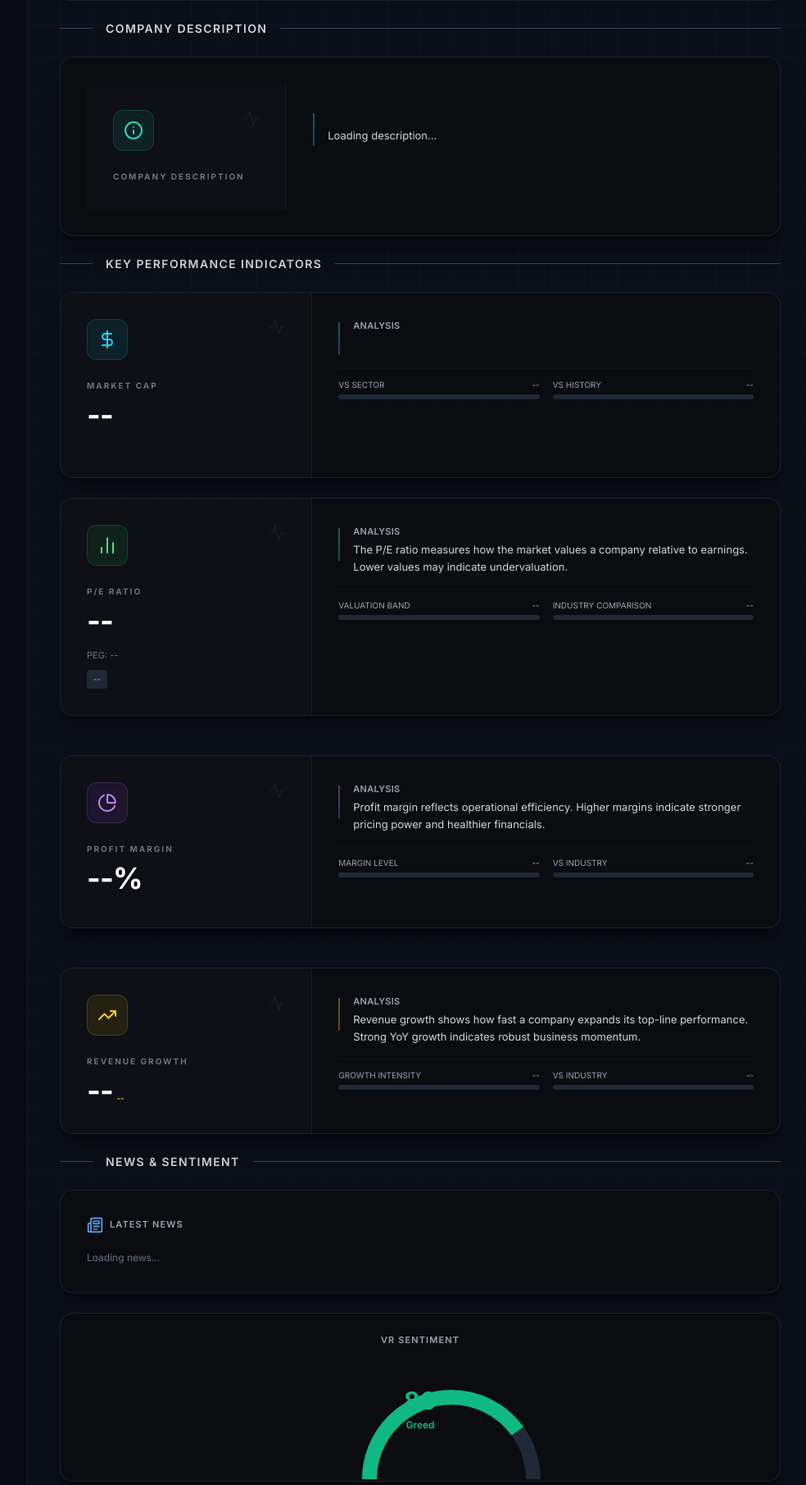
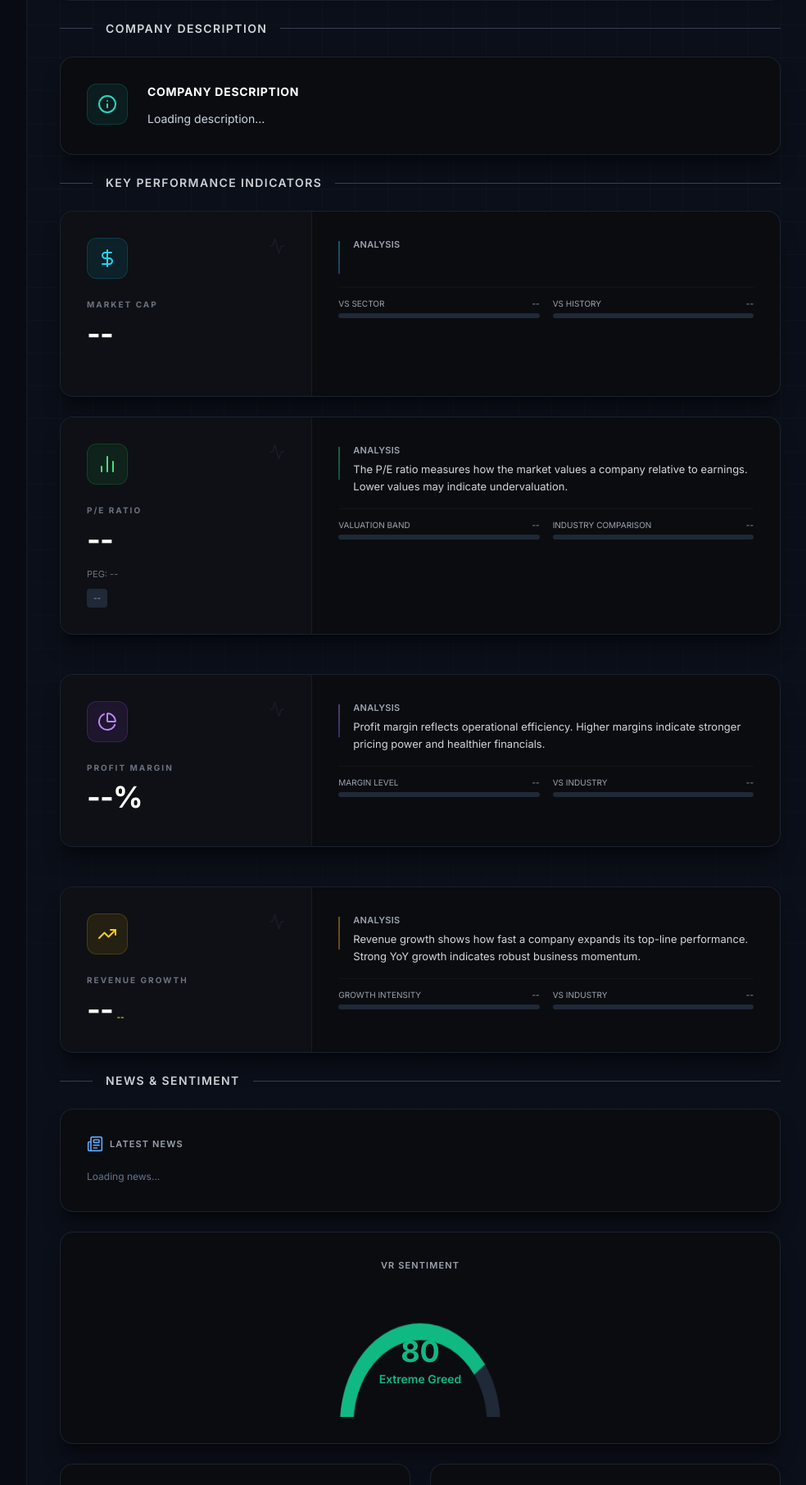
Before and after one commit to larsender1/valueradar, a Flask app: template templates/dashboard.html in a window 1280 px wide. Shown: the part 650-2461 px from the top of the page at 82% size, without its empty margins (287-1271 px from the left). Run offline with Flask 3, Linux system fonts and the light colour scheme; the template is opened without the code that fills it, so the values that code supplies are empty; some libraries are stand-ins or nearby versions.

Commit message:
Refined VR Sentiment gauge layout, alignment, sizing and center positioning

```diff
--- a/templates/dashboard.html
+++ b/templates/dashboard.html
@@ -317,54 +317,45 @@
                     <div class="h-[1px] bg-gray-700 flex-1"></div>
                 </div>
 
-                <!-- COMPANY DESCRIPTION – MARKET CAP STYLE -->
-                <div class="group relative w-full mt-10">
-                    <!-- Glow -->
+                <!-- COMPANY DESCRIPTION – FULL WIDTH (Aligned Left Like Market Cap) -->
+                <div class="group relative w-full mt-6">
                     <div class="absolute -inset-0.5 rounded-2xl bg-gradient-to-r from-teal-400 to-blue-500
         opacity-0 group-hover:opacity-20 blur-xl transition-opacity duration-700"></div>
 
                     <div class="relative bg-[#0b0c10] border border-gray-800/80 rounded-2xl
-        flex flex-col lg:flex-row overflow-hidden transition-all duration-300
+        flex flex-col overflow-hidden transition-all duration-300
         group-hover:border-gray-700/80 group-hover:-translate-y-1
         shadow-xl shadow-black/40 p-8">
 
-                        <!-- GRID Overlay -->
-                        <div class="absolute inset-0 bg-[linear-gradient(rgba(255,255,255,0.02)_1px,transparent_1px),
+                        <!-- GRID BACKGROUND -->
+                        <div class="absolute inset-0
+            bg-[linear-gradient(rgba(255,255,255,0.02)_1px,transparent_1px),
             linear-gradient(90deg,rgba(255,255,255,0.02)_1px,transparent_1px)]
             bg-[size:30px_30px] opacity-40 pointer-events-none"></div>
 
-                        <!-- LEFT -->
-                        <div class="relative z-10 lg:w-[30%] flex flex-col justify-between
-            border-b lg:border-b-0 lg:border-r border-gray-800/50 bg-[#0e1015] p-6 lg:p-8">
-
-                            <div class="flex justify-between items-start mb-6">
-                                <div class="p-3 rounded-xl bg-teal-500/10 border border-teal-500/20 shadow-inner">
-                                    <i data-lucide="info" class="w-6 h-6 text-teal-400"></i>
-                                </div>
-                                <i data-lucide="activity" class="w-5 h-5 text-gray-800 opacity-50"></i>
-                            </div>
-
-                            <h3 class="text-[10px] font-bold text-gray-500 uppercase tracking-[0.2em]">
-                                Company Description
-                            </h3>
-                        </div>
-
-                        <!-- RIGHT -->
-                        <div class="relative z-10 flex-1 p-6 lg:p-8">
-                            <div class="flex gap-4">
-                                <div class="hidden sm:block mt-1">
-                                    <div class="w-0.5 h-10 bg-gradient-to-b from-teal-400 to-blue-500 opacity-40"></div>
-                                </div>
-
-                                <p id="company-desc"
-                                    class="text-[13px] text-gray-300 leading-relaxed whitespace-pre-line">
+                        <!-- CONTENT -->
+                        <div class="relative z-10 flex gap-6">
+
+                            <!-- ICON LEFT -->
+                            <div class="p-3 rounded-xl bg-teal-500/10 border border-teal-500/20 shadow-inner h-fit">
+                                <i data-lucide="info" class="w-6 h-6 text-teal-400"></i>
+                            </div>
+
+                            <!-- TEXT RIGHT -->
+                            <div>
+                                <h3 class="text-sm font-bold text-white uppercase tracking-wider mb-3">
+                                    Company Description
+                                </h3>
+
+                                <p id="company-description" class="text-slate-300 text-sm leading-relaxed">
                                     Loading description...
                                 </p>
                             </div>
-                        </div>
-
+
+                        </div>
                     </div>
                 </div>
+
 
 
                 <!-- ============================ -->
@@ -820,78 +811,95 @@
                 </div>
 
                 <!-- ================================ -->
-                <!-- VR SENTIMENT – COMPACT PREMIUM   -->
+                <!-- VR SENTIMENT – KORRIGIERTE VERSION -->
                 <!-- ================================ -->
                 <div class="group relative w-full mt-16 mb-10">
+                    <!-- Glow -->
                     <div class="absolute -inset-0.5 rounded-2xl bg-gradient-to-r from-teal-400 to-cyan-500
-                opacity-0 group-hover:opacity-20 blur-xl transition-opacity duration-700"></div>
+        opacity-0 group-hover:opacity-20 blur-xl transition-opacity duration-700"></div>
 
                     <div class="relative bg-[#0b0c10] border border-gray-800/80 rounded-2xl
-                flex flex-col items-center justify-center overflow-hidden
-                transition-all duration-300 group-hover:border-gray-700/80
-                group-hover:-translate-y-1 shadow-xl shadow-black/40 p-10">
-
+        flex flex-col items-center justify-center overflow-hidden
+        transition-all duration-300 group-hover:border-gray-700/80
+        group-hover:-translate-y-1 shadow-xl shadow-black/40 px-8 py-8">
+
+                        <!-- Grid-Hintergrund -->
                         <div class="absolute inset-0 bg-[linear-gradient(rgba(255,255,255,0.02)_1px,transparent_1px),
-                   linear-gradient(90deg,rgba(255,255,255,0.02)_1px,transparent_1px)]
-                   bg-[size:30px_30px] opacity-40 pointer-events-none"></div>
-
-                        <div class="relative z-10 flex flex-col items-center w-full -mt-4">
-
-                            <h3 class="text-[11px] font-semibold text-gray-400 uppercase tracking-widest mb-3">
+               linear-gradient(90deg,rgba(255,255,255,0.02)_1px,transparent_1px)]
+               bg-[size:30px_30px] opacity-40 pointer-events-none"></div>
+
+                        <div class="relative z-10 flex flex-col items-center w-full">
+                            <h3 class="text-[11px] font-semibold text-gray-400 uppercase tracking-widest mb-4">
                                 VR Sentiment
                             </h3>
 
-                            <!-- Slightly smaller + centered Gauge -->
-                            <div class="relative w-56 h-28">
-                                <canvas id="vr-gauge"></canvas>
-                                <div class="absolute inset-0 flex flex-col items-center justify-center mt-4">
-                                    <span id="vr-score" class="text-3xl font-black text-teal-400">--</span>
-                                    <span id="vr-label" class="text-xs font-semibold text-teal-400 mt-1">--</span>
-                                </div>
-                            </div>
-
+                            <!-- Größeres, zentriertes Gauge -->
+                            <div class="relative w-64 h-40">
+                                <canvas id="vr-gauge" class="w-full h-full"></canvas>
+
+                                <!-- Score & Label sauber im Zentrum des Bogens -->
+                                <div class="absolute inset-0 flex flex-col items-center justify-center mt-6">
+                                    <span id="vr-score" class="text-4xl font-black text-teal-400">--</span>
+                                    <span id="vr-label" class="text-sm font-semibold text-teal-400 mt-1">--</span>
+                                </div>
+                            </div>
                         </div>
                     </div>
                 </div>
 
-
                 <script>
-                    // SIMPLE HALF-GAUGE RENDER
+                    // Einfaches Half-Gauge (Fear & Greed Style)
                     function renderVRGauge(score) {
                         const canvas = document.getElementById("vr-gauge");
+                        if (!canvas) return;
                         const ctx = canvas.getContext("2d");
-                        canvas.width = 300;
-                        canvas.height = 150;
-
-                        ctx.clearRect(0, 0, 300, 150);
-
-                        // COLOR LOGIC
+
+                        // etwas kleinere Maße, damit alles gut in der Card sitzt
+                        canvas.width = 280;
+                        canvas.height = 140;
+
+                        ctx.clearRect(0, 0, canvas.width, canvas.height);
+
+                        const cx = canvas.width / 2;
+                        const cy = canvas.height * 1.05;      // Center etwas unterhalb der Card
+                        const radius = canvas.width * 0.35;
+
+                        // Farbe nach Score
                         let col = score < 30 ? "#ef4444" : score < 60 ? "#f59e0b" : "#10b981";
 
-                        // BACK ARC
+                        // Hintergrundbogen
                         ctx.lineWidth = 18;
                         ctx.strokeStyle = "#1f2937";
                         ctx.beginPath();
-                        ctx.arc(150, 150, 100, Math.PI, 2 * Math.PI);
+                        ctx.arc(cx, cy, radius, Math.PI, 2 * Math.PI);
                         ctx.stroke();
 
-                        // VALUE ARC
+                        // Wert-Bogen
                         ctx.strokeStyle = col;
                         ctx.beginPath();
-                        ctx.arc(150, 150, 100, Math.PI, Math.PI + (score / 100) * Math.PI);
+                        ctx.arc(cx, cy, radius, Math.PI, Math.PI + (score / 100) * Math.PI);
                         ctx.stroke();
 
-                        document.getElementById("vr-score").innerText = score;
-                        document.getElementById("vr-score").style.color = col;
-                        document.getElementById("vr-label").innerText =
-                            score < 30 ? "Extreme Fear" :
-                                score < 60 ? "Neutral" : "Greed";
-                        document.getElementById("vr-label").style.color = col;
+                        // Text setzen
+                        const scoreEl = document.getElementById("vr-score");
+                        const labelEl = document.getElementById("vr-label");
+                        if (!scoreEl || !labelEl) return;
+
+                        scoreEl.textContent = score;
+                        scoreEl.style.color = col;
+
+                        labelEl.textContent =
+                            score < 20 ? "Extreme Fear" :
+                                score < 40 ? "Fear" :
+                                    score < 60 ? "Neutral" :
+                                        score < 80 ? "Greed" : "Extreme Greed";
+                        labelEl.style.color = col;
                     }
 
-                    // CALL ON LOAD with placeholder
+                    // Platzhalter-Aufruf
                     renderVRGauge(80);
                 </script>
+
 
 
 
```
